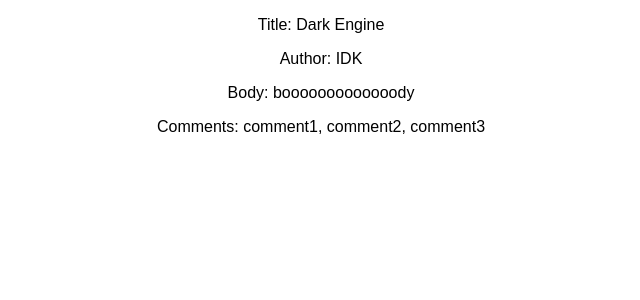
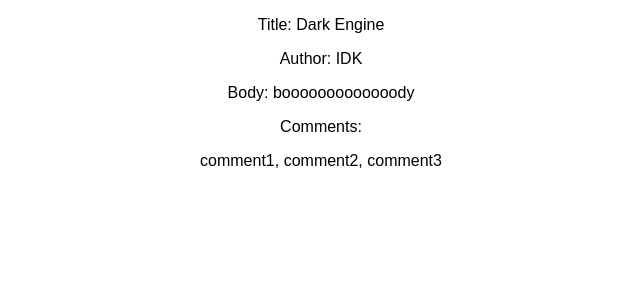
Before and after one commit to TessACraig89/simple-blog-react-Lesson, a React (Create React App) app in the folder my-blog-app/: page / in a window 1280 px wide. Shown: the top 300 px of the page, without its empty margins (319-959 px from the left). Built offline with nearby package versions, Linux system fonts and the light colour scheme.

Commit message:
loads Comment componenet and renders it inside Post componen

```diff
--- a/my-blog-app/src/App.js
+++ b/my-blog-app/src/App.js
@@ -1,6 +1,7 @@
 import React, { Component } from 'react';
 import logo from './logo.svg';
 import './App.css';
+import Comment from './Comment.js'
 
 class Post extends Component {
   render() {
@@ -9,7 +10,8 @@ class Post extends Component {
         <p>Title: {this.props.title}</p>
         <p>Author: {this.props.author}</p>
         <p>Body: {this.props.body}</p>
-        <p>Comments: {this.props.comments}</p>
+        <p>Comments:</p>
+        <Comment body={this.props.comments[0]}/>
       </div>
     );
   }
```
